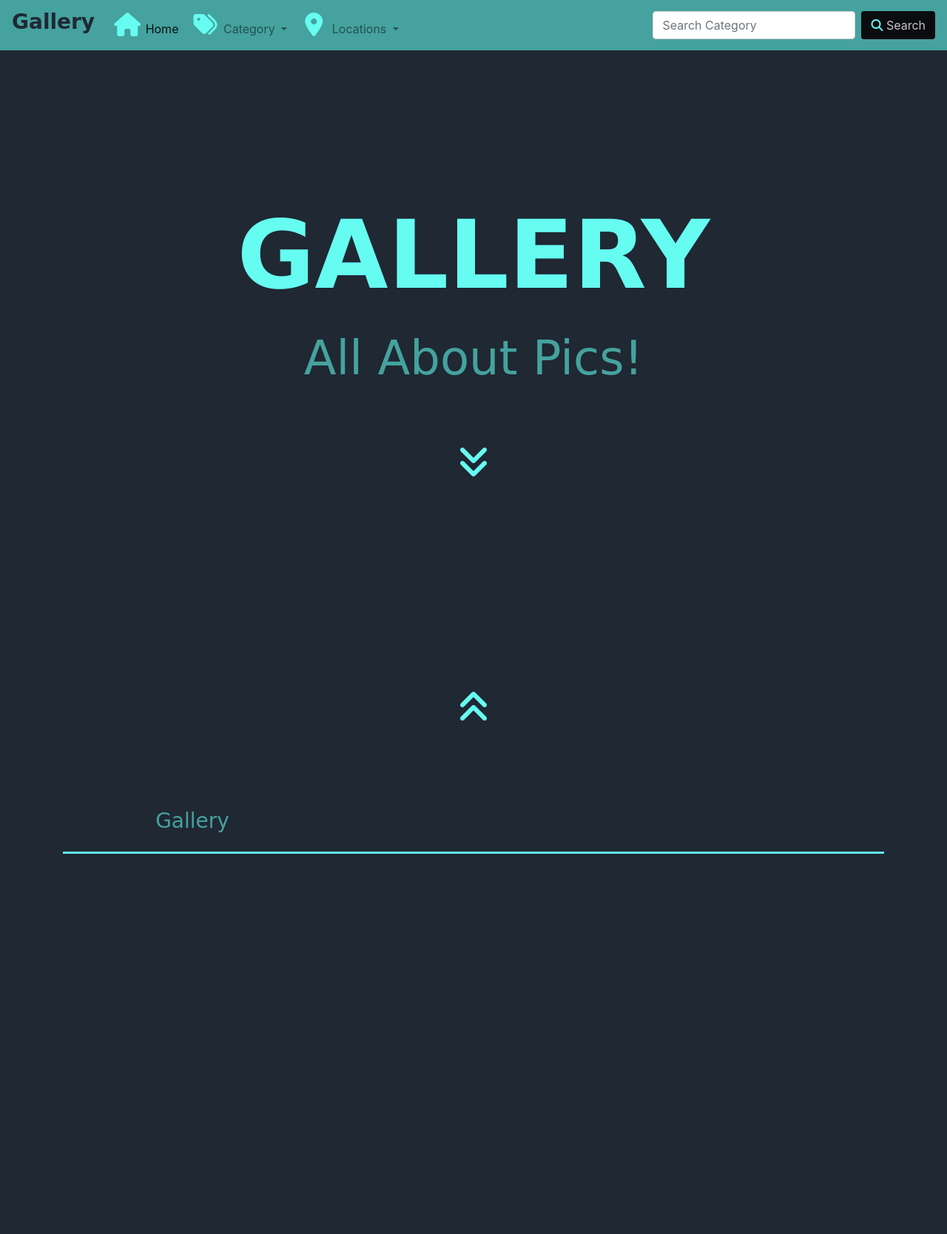
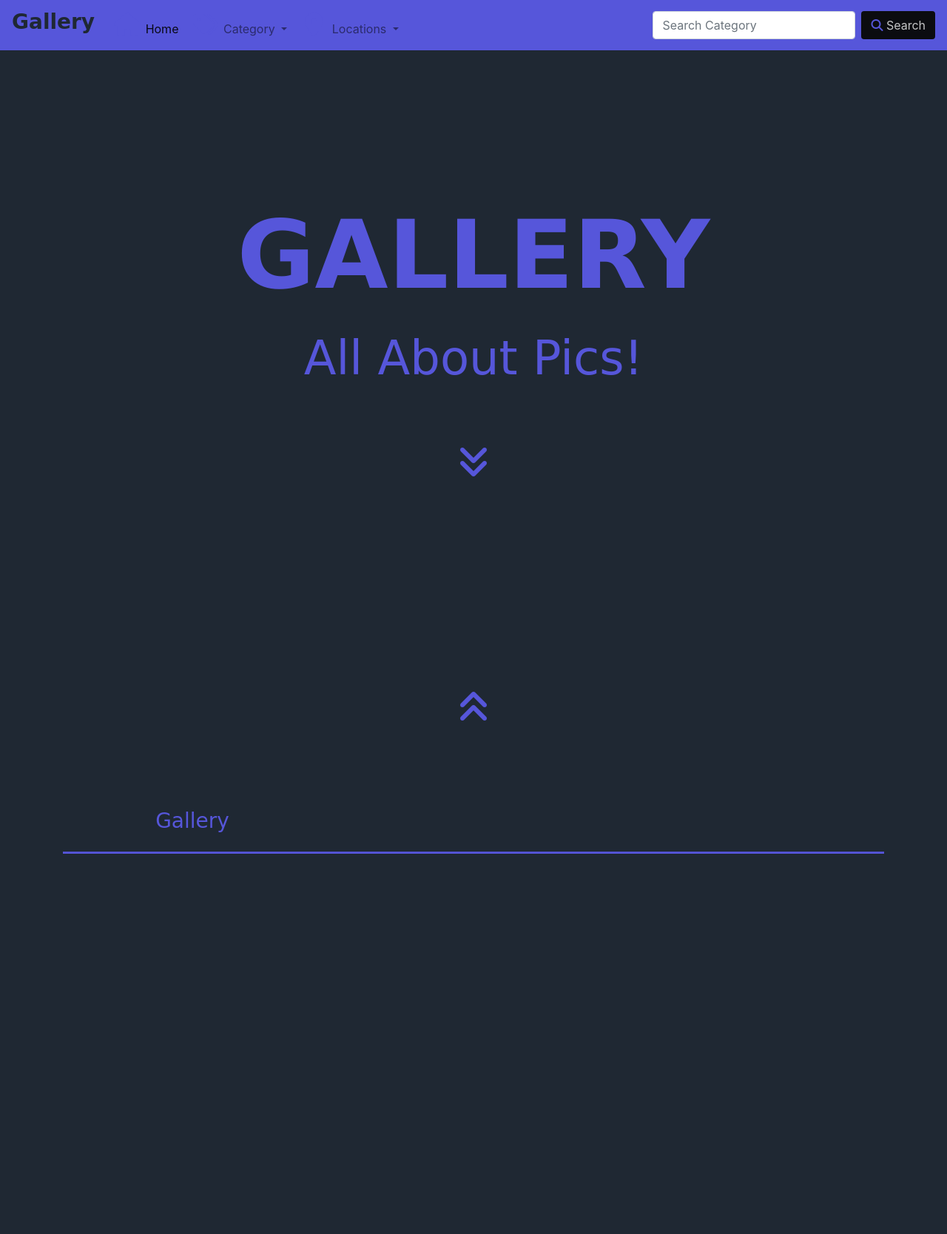
Before and after one commit to Brian-Muchera/GalleryApp, a Django app: template photos/templates/index.html in a window 1280 px wide. Shown: the whole page at 74% size. Run offline with Django 3.2, Linux system fonts and the light colour scheme; the template is opened without the code that fills it, so the values that code supplies are empty; some libraries are stand-ins or nearby versions; some web fonts are replaced.

Commit message:
added more stylings

```diff
--- a/static/css/styles.css
+++ b/static/css/styles.css
@@ -6,13 +6,13 @@
     scroll-behavior: smooth;
     overflow: hidden;
     background-color: #1f2833;
-    color: #66fcf1;
+    color: #5656da;
   }
   nav {
-    background-color: #45a29e;
+    background-color: #5656da;
   }
   .dropdown-menu {
-    background-color: #66fcf1;
+    background-color: #5656da;
   }
   .btn-search {
     background-color: #0b0c10;
@@ -37,7 +37,7 @@
   }
   .fa {
     text-align: center;
-    color: #66fcf1;
+    color: #5656da;
   }
   .arrow {
     text-align: center;
@@ -69,13 +69,13 @@
     font-size: 10vw;
     font-weight: bolder;
     font-family: Verdana, Geneva, Tahoma, sans-serif;
-    color: #66fcf1;
+    color: #5656da;
   }
   h2 {
     margin-top: 2%;
     font-size: 5vw;
     font-family: 'Felipa', cursive;
-    color: #45a29e;
+    color: #5656da;
   }
 
   a {
@@ -87,21 +87,21 @@
   }
 
   .modalcard {
-    background-color: #66fcf1;
+    background-color: #5656da;
     color: #c5c6c7;
     padding: 3%;
     border: none;
   }
   h3 {
-    color: #45a29e;
+    color: #5656da;
     font-family: 'Felipa', cursive;
   }
   #locations {
-    color: #45a29e;
+    color: #5656da;
     font-family: 'Felipa', cursive;
   }
   hr {
-    background: #66fcf1;
+    background: #5656da;
     height: 2px;
   }
   #imageheader {
```
